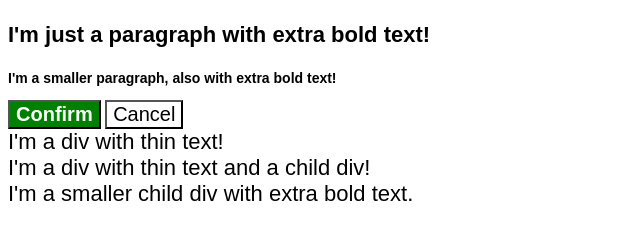
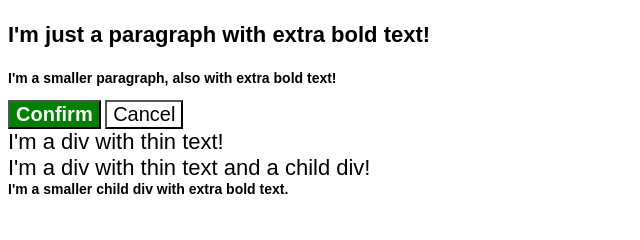
Before and after one commit to jvlzloona666/foundations, a plain HTML site: page 06-cascade-fix/index.html in a window 1280 px wide. Shown: the whole page, without its empty margins (0-640 px from the left). Drawn offline with Linux system fonts and the light colour scheme.

Commit message:
Updated 06-cascade-fix
06-cascade-fix is now complete.

```diff
--- a/06-cascade-fix/style.css
+++ b/06-cascade-fix/style.css
@@ -29,15 +29,14 @@ body {
     font-weight: bold;
   }
 
+  .text {
+    color: rgb(0, 0, 0);
+    font-size: 22px;
+    font-weight: 100;
+  }
 
-  .child {
+  .text.child {
     color: rgb(0, 0, 0);
     font-weight: 800;
     font-size: 14px;
   }
-
-  div.text {
-    color: rgb(0, 0, 0);
-    font-size: 22px;
-    font-weight: 100;
-  }
```
